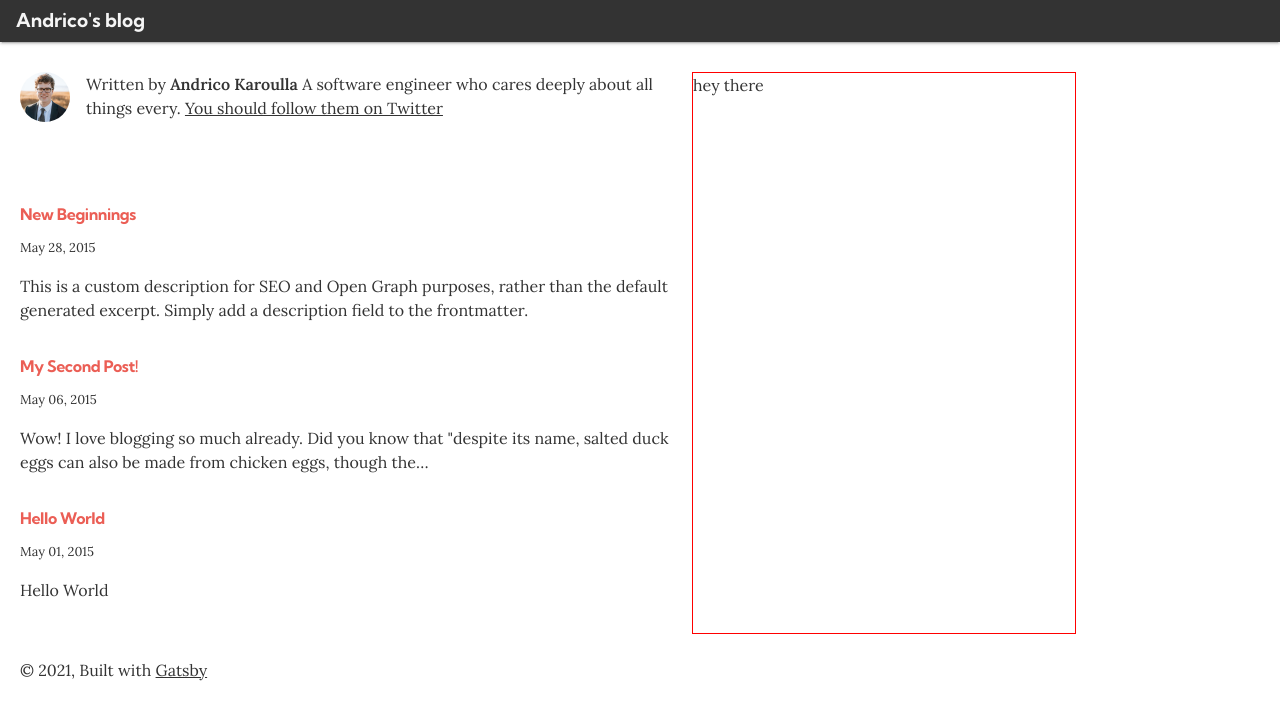
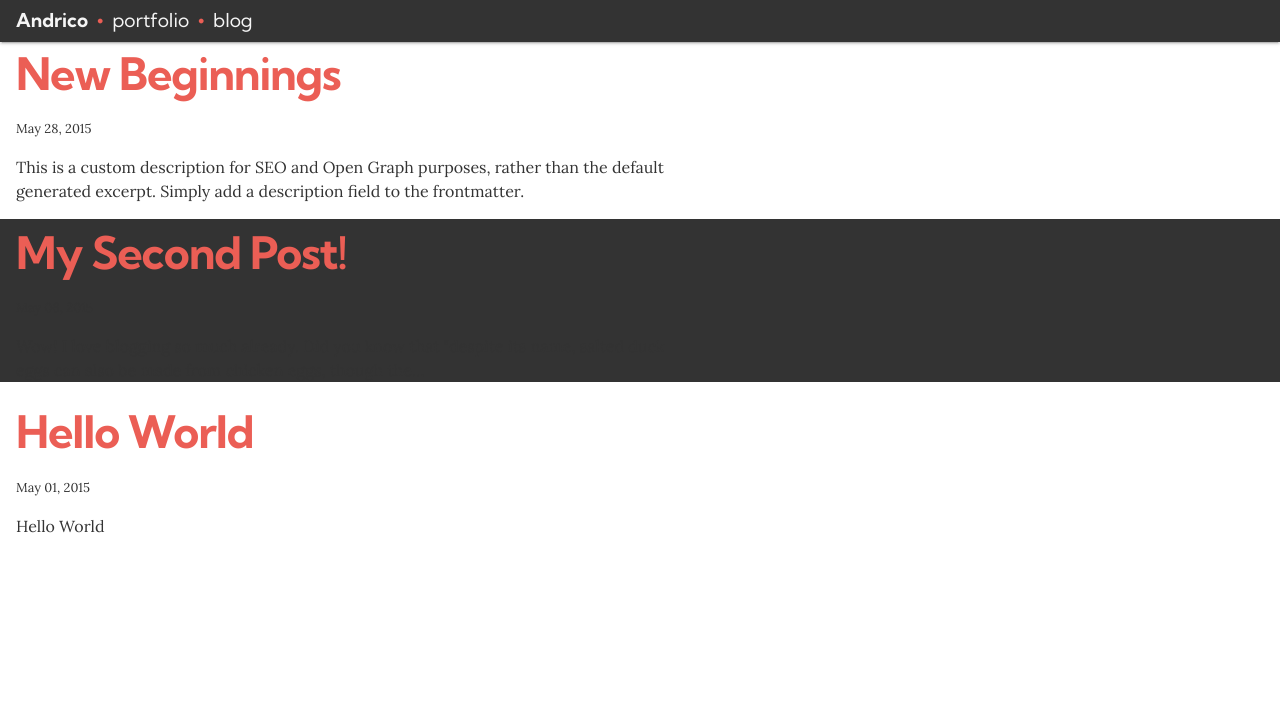
Before and after one commit to andrico1234/personal-blog, a Gatsby site: page / in a window 1280 px wide. Built offline with nearby package versions, Linux system fonts and the light colour scheme; Gatsby itself is replaced by a stand-in of ours.

Commit message:
do more styling

```diff
--- a/src/components/layout.js
+++ b/src/components/layout.js
@@ -9,17 +9,7 @@ const Layout = ({ location, title, children }) => {
     <div>
       <NavBar />
       <div className="global-wrapper" data-is-root-path={isRootPath}>
-        {/* <header className="global-header">{header}</header> */}
-        <main>
-          <article>{children}</article>
-          <aside>hey there</aside>
-        </main>
-
-        <footer>
-          © {new Date().getFullYear()}, Built with
-          {` `}
-          <a href="https://www.gatsbyjs.com">Gatsby</a>
-        </footer>
+        <main>{children}</main>
       </div>
     </div>
   )
--- a/src/components/nav-bar.module.css
+++ b/src/components/nav-bar.module.css
@@ -4,23 +4,29 @@
   width: 100%;
   z-index: var(--z-index-2);
   box-shadow: var(--box-shadow-elevation-1);
-}
-
-.NavBar div {
   height: 42px;
   display: flex;
   align-items: center;
-  justify-content: space-between;
   padding: 0 var(--spacing-4);
   margin: 0 auto;
 }
 
-.NavBar h2 {
+.NavBar h2,
+.NavBar p {
   color: var(--white);
-  font-weight: var(--font-weight-heavy);
   font-family: var(--font-family-sans-serif);
   font-size: var(--font-size-2);
   line-height: var(--font-size-2);
   margin: 0;
   letter-spacing: 0;
 }
+
+.NavBar h2 {
+  font-weight: var(--font-weight-heavy);
+}
+
+.NavBar div {
+  width: 24px;
+  text-align: center;
+  color: var(--color-accent-text);
+}
--- a/src/components/nav-bar.tsx
+++ b/src/components/nav-bar.tsx
@@ -4,9 +4,11 @@ import * as styles from "./nav-bar.module.css"
 export function NavBar() {
   return (
     <nav className={styles.NavBar}>
-      <div>
-        <h2>Andrico's blog</h2>
-      </div>
+      <h2>Andrico</h2>
+      <div>•</div>
+      <p>portfolio</p>
+      <div>•</div>
+      <p>blog</p>
     </nav>
   )
 }
--- a/src/pages/index.js
+++ b/src/pages/index.js
@@ -1,7 +1,6 @@
 import * as React from "react"
 import { Link, graphql } from "gatsby"
 
-import Bio from "../components/bio"
 import Layout from "../components/layout"
 import Seo from "../components/seo"
 
@@ -13,7 +12,6 @@ const BlogIndex = ({ data, location }) => {
     return (
       <Layout location={location} title={siteTitle}>
         <Seo title="All posts" />
-        <Bio />
         <p>
           No blog posts found. Add markdown posts to "content/blog" (or the
           directory you specified for the "gatsby-source-filesystem" plugin in
@@ -26,18 +24,13 @@ const BlogIndex = ({ data, location }) => {
   return (
     <Layout location={location} title={siteTitle}>
       <Seo title="All posts" />
-      <Bio />
       <ol style={{ listStyle: `none` }}>
         {posts.map(post => {
           const title = post.frontmatter.title || post.fields.slug
 
           return (
-            <li key={post.fields.slug}>
-              <article
-                className="post-list-item"
-                itemScope
-                itemType="http://schema.org/Article"
-              >
+            <li className="post-list-item" key={post.fields.slug}>
+              <article itemScope itemType="http://schema.org/Article">
                 <header>
                   <h2>
                     <Link to={post.fields.slug} itemProp="url">
--- a/src/pages/using-typescript.tsx
+++ /dev/null
@@ -1,54 +0,0 @@
-// If you don't want to use TypeScript you can delete this file!
-import * as React from "react"
-import { PageProps, Link, graphql } from "gatsby"
-
-import Layout from "../components/layout"
-import Seo from "../components/seo"
-
-type DataProps = {
-  site: {
-    buildTime: string
-  }
-}
-
-const UsingTypescript: React.FC<PageProps<DataProps>> = ({
-  data,
-  path,
-  location,
-}) => (
-  <Layout title="Using TypeScript" location={location}>
-    <Seo title="Using TypeScript" />
-    <h1>Gatsby supports TypeScript by default!</h1>
-    <p>
-      This means that you can create and write <em>.ts/.tsx</em> files for your
-      pages, components etc. Please note that the <em>gatsby-*.js</em> files
-      (like gatsby-node.js) currently don't support TypeScript yet.
-    </p>
-    <p>
-      For type checking you'll want to install <em>typescript</em> via npm and
-      run <em>tsc --init</em> to create a <em>.tsconfig</em> file.
-    </p>
-    <p>
-      You're currently on the page "{path}" which was built on{" "}
-      {data.site.buildTime}.
-    </p>
-    <p>
-      To learn more, head over to our{" "}
-      <a href="https://www.gatsbyjs.com/docs/typescript/">
-        documentation about TypeScript
-      </a>
-      .
-    </p>
-    <Link to="/">Go back to the homepage</Link>
-  </Layout>
-)
-
-export default UsingTypescript
-
-export const query = graphql`
-  {
-    site {
-      buildTime(formatString: "YYYY-MM-DD hh:mm a z")
-    }
-  }
-`
--- a/src/style.css
+++ b/src/style.css
@@ -171,7 +171,8 @@ ol {
   margin-left: var(--spacing-0);
   margin-right: var(--spacing-0);
   padding: var(--spacing-0);
-  margin-bottom: var(--spacing-8);
+  margin-bottom: var(--spacing-0);
+  margin-top: var(--spacing-0);
   list-style-position: outside;
   list-style-image: none;
 }
@@ -226,24 +227,6 @@ table thead tr th {
   border-bottom: 1px solid var(--color-accent);
 }
 
-main {
-  display: flex;
-  flex-grow: 1;
-  flex-direction: row;
-  margin-top: 2em;
-}
-
-main article {
-  max-width: 42em;
-}
-
-main aside {
-  border: 1px solid red;
-  max-width: 24em;
-  width: 100%;
-  min-width: 12em;
-}
-
 /* Link */
 
 a {
@@ -259,7 +242,7 @@ a:focus {
 
 .global-wrapper {
   margin: var(--spacing-0) auto;
-  padding: var(--spacing-10) var(--spacing-5);
+  padding: var(--spacing-10) 0;
 }
 
 .global-wrapper[data-is-root-path="true"] .bio {
@@ -276,8 +259,15 @@ a:focus {
 }
 
 .post-list-item {
-  margin-bottom: var(--spacing-8);
-  margin-top: var(--spacing-8);
+  padding: 0 var(--spacing-4);
+}
+
+.post-list-item:nth-child(even) {
+  background-color: var(--black);
+}
+
+.post-list-item article {
+  max-width: 42em;
 }
 
 .post-list-item p {
@@ -285,6 +275,7 @@ a:focus {
 }
 
 .post-list-item h2 {
+  font-size: var(--font-size-5);
   color: var(--color-accent-text);
   margin-bottom: var(--spacing-2);
   margin-top: var(--spacing-0);
```
